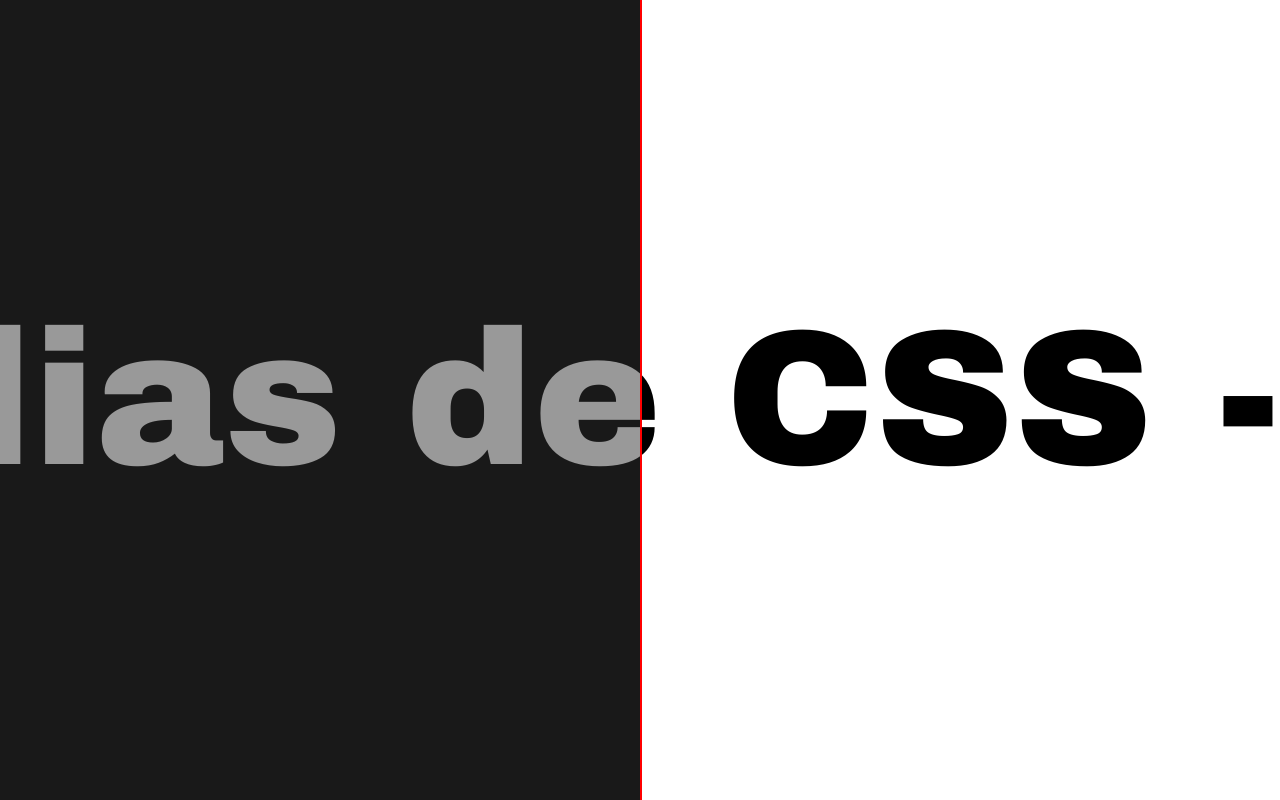
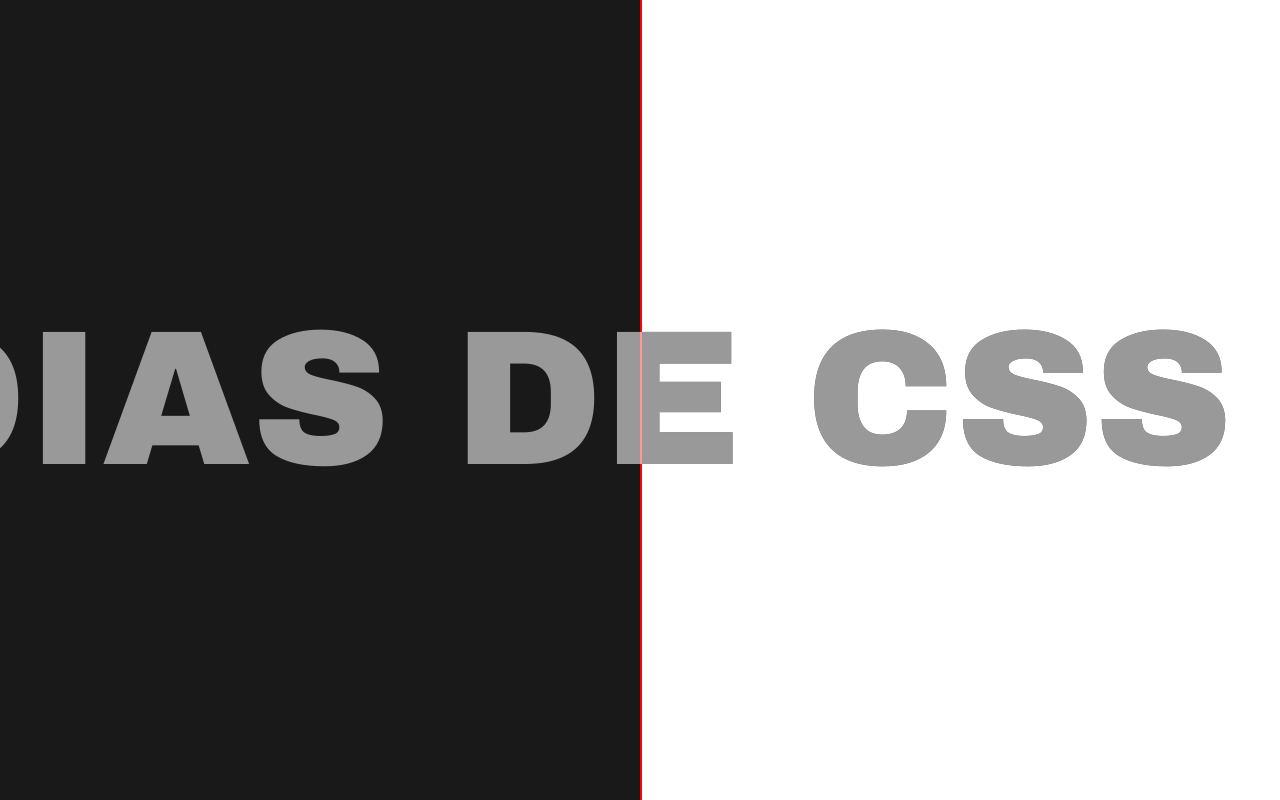
Before and after one commit to leoamoedo10/30DaysOfCSS, a plain HTML site: page Dia 3/index.html in a window 1280 px wide. Drawn offline with Linux system fonts and the light colour scheme.

Commit message:
change on styles

```diff
--- a/Dia 3/index.html
+++ b/Dia 3/index.html
@@ -8,25 +8,25 @@
     <section>
       <span class="sliding">
         <span>30</span>
-        <span>dias</span>
-        <span>de</span>
+        <span>DIAS</span>
+        <span>DE</span>
         <span>CSS</span>
         <span> - </span>
         <span>30</span>
-        <span>dias</span>
-        <span>de</span>
+        <span>DIAS</span>
+        <span>DE</span>
         <span>CSS</span>
       </span>
       <div class="wrapper">
         <span class="sliding">
           <span>30</span>
-          <span>dias</span>
-          <span>de</span>
+          <span>DIAS</span>
+          <span>DE</span>
           <span>CSS</span>
           <span> - </span>
           <span>30</span>
-          <span>dias</span>
-          <span>de</span>
+          <span>DIAS</span>
+          <span>DE</span>
           <span>CSS</span>
         </span>
       </div>
--- a/Dia 3/styles.css
+++ b/Dia 3/styles.css
@@ -15,7 +15,6 @@ section {
   height: 100%;
   width: 50%;
   background: rgba(0, 0, 0, 0.9);
-  overflow: hidden;
   color: rgba(255, 255, 255, 0.6);
   position: absolute;
   top: 0;
```
